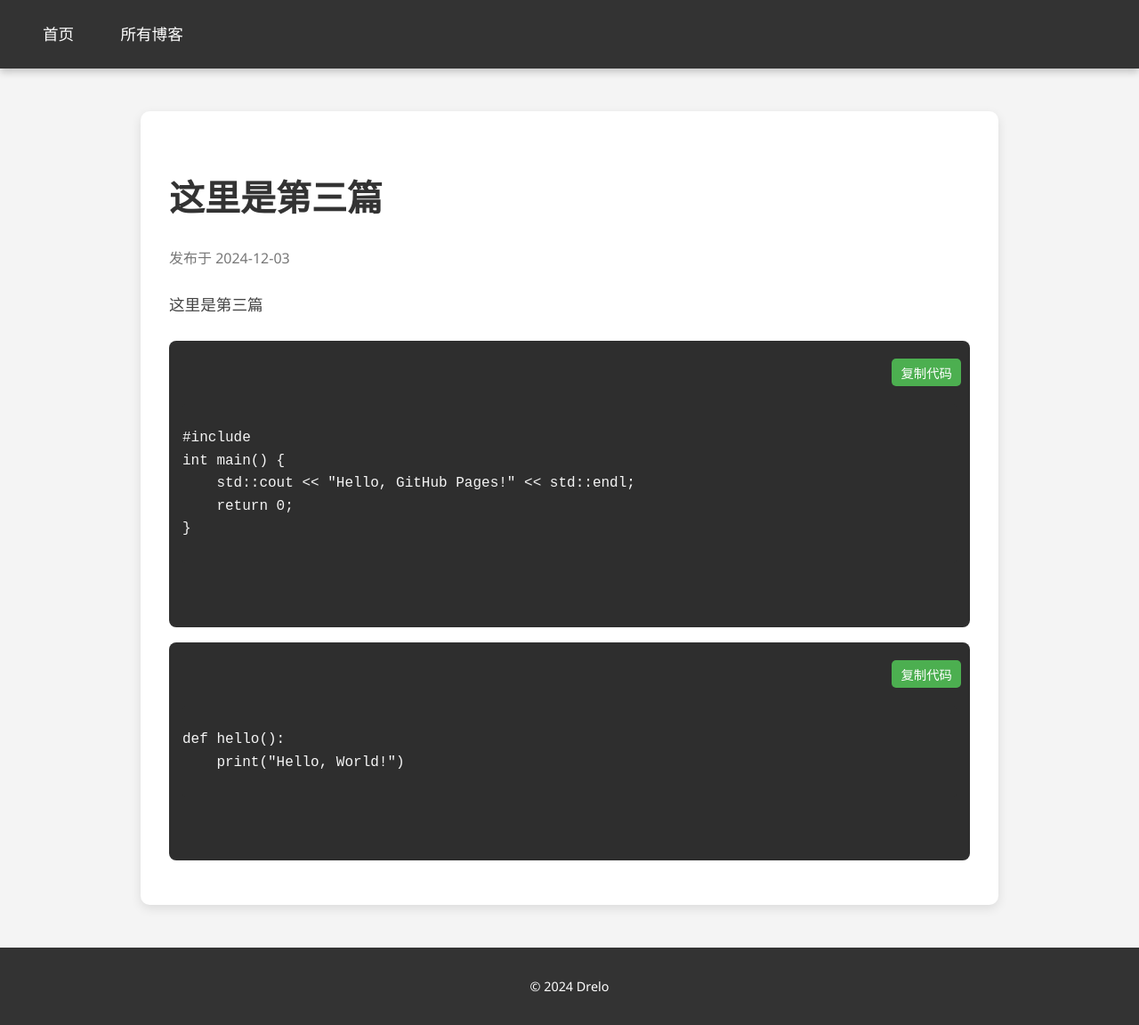
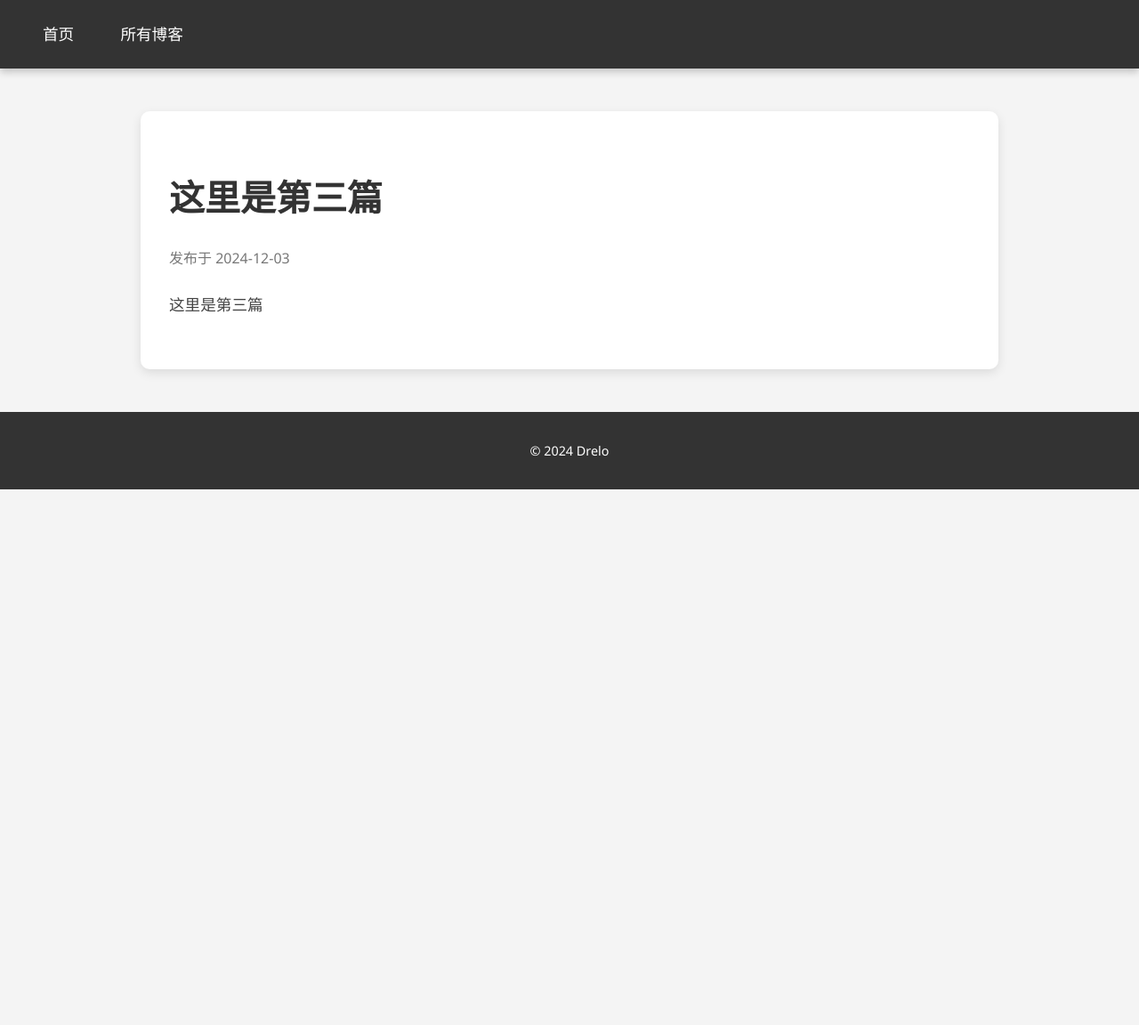
Before and after one commit to Drelov/newpage, a Jekyll site: the page built from _posts/2024-12-03-three.md, in a window 1280 px wide. Shown: the whole page at 89% size. Built offline with Jekyll 4.4.1, drawn with Linux system fonts in a browser that asks for light colours; after the commit the page ends 900 px from its top, so only the background shows below that.

Commit message:
Update post.html

```diff
--- a/_layouts/post.html
+++ b/_layouts/post.html
@@ -24,27 +24,6 @@
 
       <div class="post-content">
         {{ content }}
-
-        <!-- 示例代码块（可以在markdown或html中直接添加） -->
-        <pre>
-          <button class="copy-btn" onclick="copyCode(this)">复制代码</button>
-          <code>
-#include <iostream>
-int main() {
-    std::cout << "Hello, GitHub Pages!" << std::endl;
-    return 0;
-}
-          </code>
-        </pre>
-
-        <!-- 你可以根据需要插入多个代码块 -->
-        <pre>
-          <button class="copy-btn" onclick="copyCode(this)">复制代码</button>
-          <code>
-def hello():
-    print("Hello, World!")
-          </code>
-        </pre>
       </div>
     </article>
   </main>
```
Also changed, not shown: other parts of _layouts/post.html (+23 -9 lines). Lines whose indentation alone changed are shown as unchanged.
